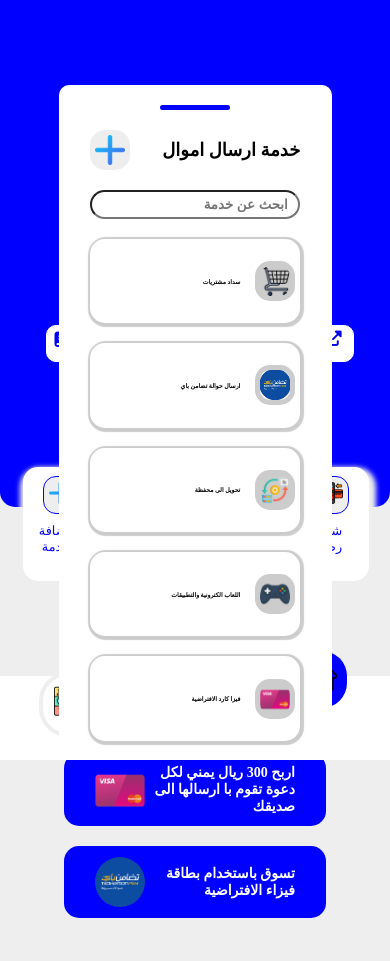
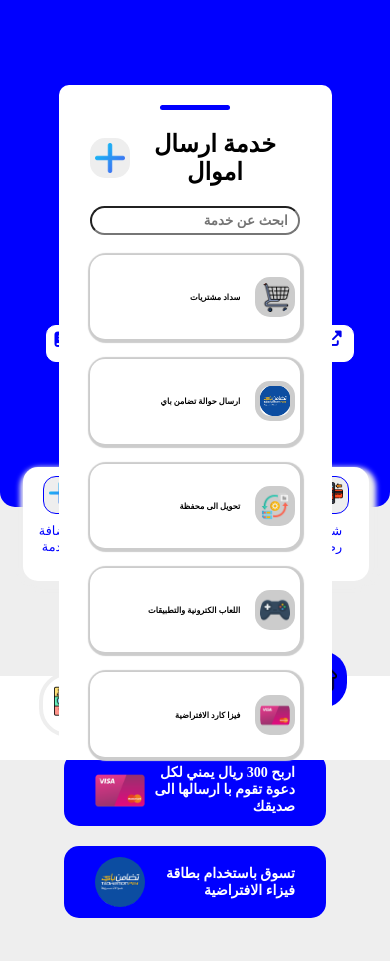
Before and after one commit to Mohammedhumidking/walitMohammedHumid, a PHP site: page /main.html in a window 390 px wide, after a click on "أرسال اموال". Shown: the part 84-1045 px from the top of the page. Run offline with PHP 8.4, Linux system fonts and the light colour scheme; some libraries are stand-ins or nearby versions; grey boxes are pictures that could not be loaded.

Commit message:
midai.css

```diff
--- a/midai.css
+++ b/midai.css
@@ -133,7 +133,7 @@
     }
 
     .modal{
-        font-size: 1.2em;
+        font-size: 1.6em;
         height: 80vh;
     }
 /* الرسال */
```
